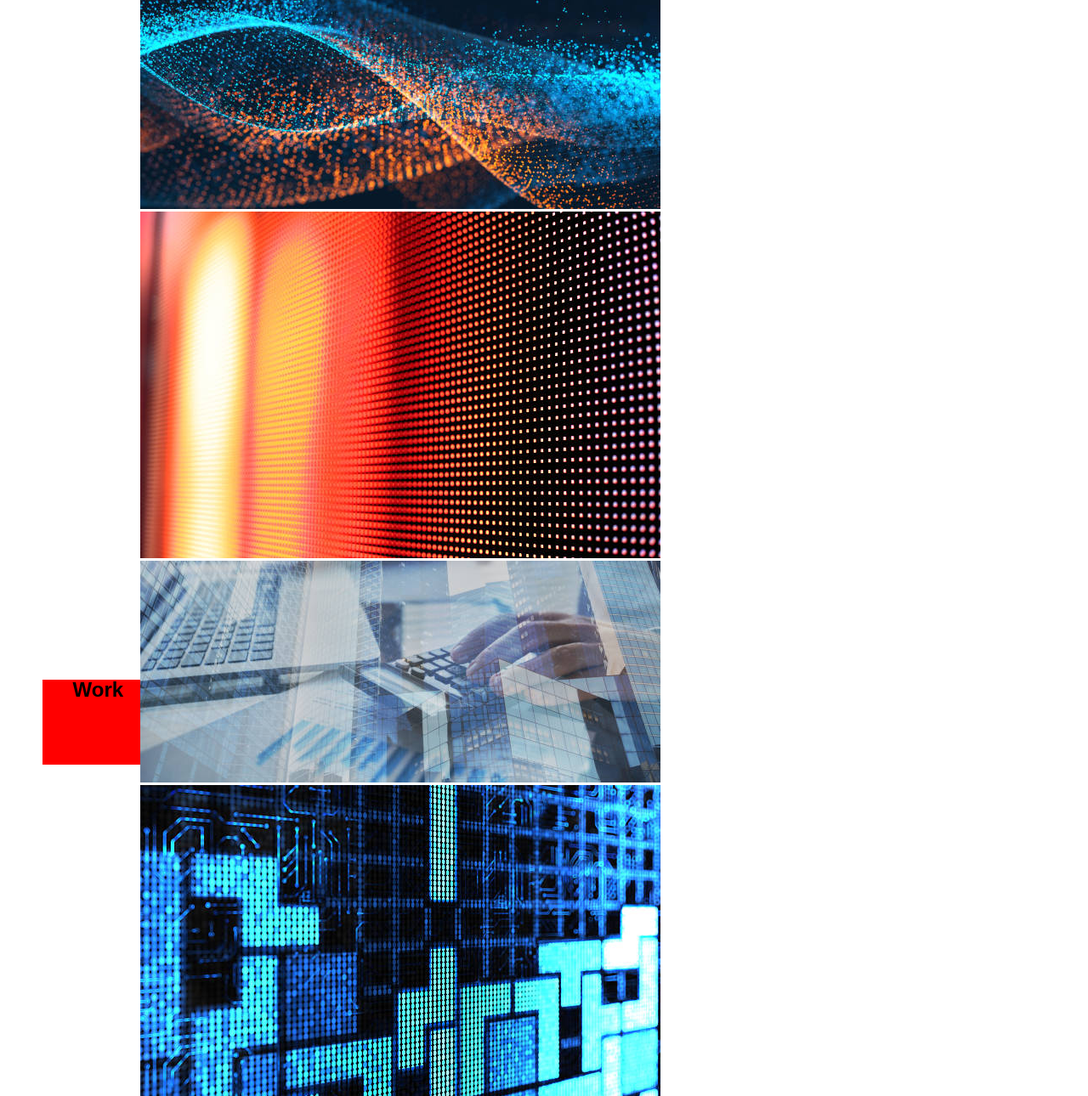
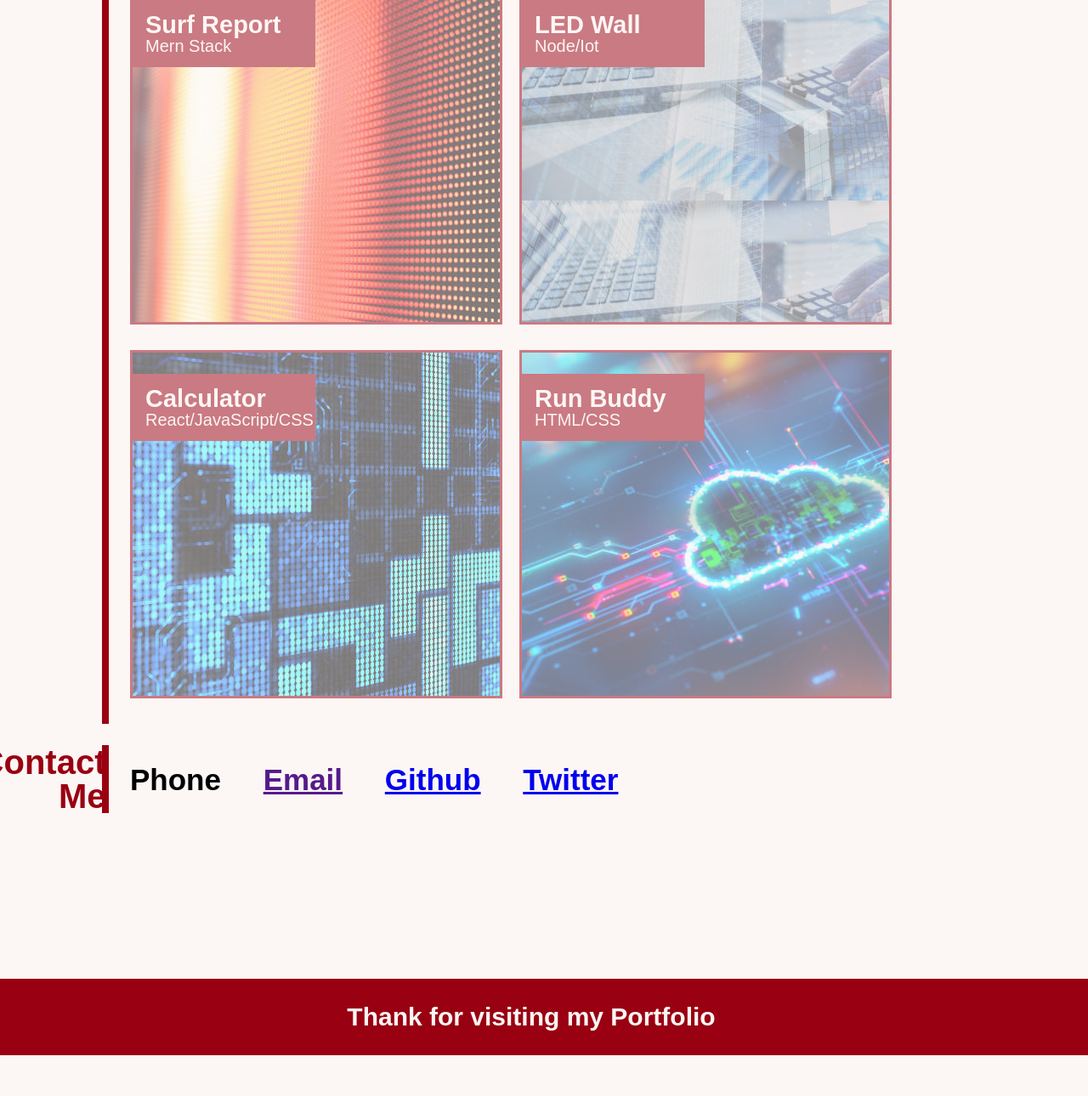
Before and after one commit to SamRiv18/CSS-portfolio-week2Homework, a plain HTML site: page index.html in a window 1280 px wide. Shown: the part 660-1950 px from the top of the page at 85% size. After the commit the page ends 1902 px from the top, so only its background shows below. Drawn offline with Linux system fonts and the light colour scheme.

Commit message:
I finished the basic format of my profile page. I have added borders around the pictures of the project. I have also created a hover feature that changes the opacity when being hovered on.

```diff
--- a/assests/css/styles.css
+++ b/assests/css/styles.css
@@ -1,8 +1,14 @@
+/* sets background color */
+body{
+    background-color:#FCF6F5FF;
+}
+
+/* sets the look of header*/
 .header{
-    padding: 20px;
+    padding: 30px;
     padding-left: 0px;
     padding-top: 30px;
-    background-color: gray;
+    background-color: #990011FF;
 
 }
 
@@ -10,9 +16,9 @@
 .header #name{
     padding: 10px;
     padding-left: 70px;
-    background-color: aqua;
+    background-color:  #FCF6F5FF;
     display: inline;
-    color: grey;
+    color: #990011FF;;
 }
 
 /* shifts the class navigation along with its contents to the right */
@@ -25,7 +31,9 @@
 /* displays the list of navigation horizotally rather than vertically and modifies font */
 .header .navigation li, .navigation a{
     display: inline;
-    color: aqua;
+    color: #FCF6F5FF;;
+    font-size: 25px;
+    padding-right: 15px;
 }
 
 /* code used to display hero image on the site */
@@ -40,105 +48,157 @@
 
 /* used to place text on the bottom right of the image */
 .intro_me{
-    width: 360px;
-    height: 55px;
+    width: 650px;
+    height: 90px;
     border: 1px solid;
     box-sizing:border-box;
-    background-color: aqua;
-    color: gray;
+    background-color: #990011FF;
+    color: #FCF6F5FF;
     position: absolute;
     bottom: 10px;
     right: 10px;
+    font-size: 28px;
+    padding-left: 60px;
+    padding-top: 2px;
+}
+
+/* css styling for title car, which includes my name and discription */
+.title_card{
+    width: 10%;
+    text-align: right;
+    padding-right: 20px;
+    display: flex;
+    border-right: solid 8px #990011FF;
+    justify-content: center;
+    font-size: 40px;
+    color: #990011FF;
+}
+
+/* about me paragraph */
+.aboutMe p{
+    margin-left: 25px;
+    font-size: 22px;
+}
+
+/* set work section */
+.work{
+    display: flex;
+    flex-wrap: wrap;
+    width: 100%;
+    margin: 25px 0;
+}
+
+/* sets about me section */
+.aboutMe{
+    display: flex;
+    flex-wrap: wrap;
+    align-content: center;
+    justify-content: flex-start;
+    width: 100%;
+    margin: 25px 0;
 
 }
 
-/* .title_card{
-    width: 360px;
-    height: 55px;
-    border: 1px solid;
-    box-sizing:border-box;
-} */
+/* sets look of all the pictures */
+.gallery{
+    width: 70%;
+    margin: 30px 0;
+}
 
-.title_card{
-    width: 10%;
-    height: 100px;
-    float: left;
-    background-color: red;
-    text-align: right;
-    padding-right: 20px;
+/* sets the grid used to display the pictures */
+.gallery-grid{
+    width: 100%;
+    display: grid;
+    grid-template-columns: repeat(2,1fr);
+    grid-template-rows: repeat(2,1fr);
+    row-gap: 30px;
+    column-gap: 20px;
+    margin-left: 25px;
+    grid-auto-flow: dense;
 
 }
 
-p{
-    width: 90%;
-    height: 100px;
-    float: right;
-    border-left: 10px solid navy;
-    align-items: center;
-
+/* sets the name of each project */
+.project_title{
+    background-color: #990011FF;
+    font-size: 30px;
+    width: 215px;
+    padding: 15px;
+    margin-top: 25px;
 }
 
-.work{
-    display: flex;
-    flex-wrap: wrap;
-    width: 90%;
-    margin: 20px 50px;
-    align-items: center;
+/***** project descripton start **********/
+.project_title h1{
+    font-size: 29px;
+    justify-content: center;
+    color: #FCF6F5FF;
 }
 
-.gallery{
-    /* display: grid;
-    grid-template-columns: repeat(4,1fr);
-    grid-template-rows: repeat(4,10vw);
-    grid-gap: 2px; */
-    /* background-color: aqua;
-    display: grid;
-    grid-template-columns: repeat(3, 1fr);
-    gap:10px */
+
+.project_title p{
+    font-size: 20px;
+    color: #FCF6F5FF;
+}
+/***** project descripton end**********/
+
+/***** sets all the pictures on the grid start ******/
+.assigment_1 {
+    border: solid #990011FF;
+    height: 410px;
+    background-image: url(/assests/images/led_wall.jpg);
+    opacity: 0.5;
 }
 
-/* .surf_images_item1,.led_wall_item2,.calculator_item3,.pastel_item4,.run_item5{
-    height: 100%;
-    width: 100%;
-    object-fit: cover;
-    border: solid 2px yellow;
-
+.assigment_2 {
+    background-image: url(/assests/images/calculator.jpg);
+    border: solid #990011FF;
+    opacity: 0.5;
 }
 
-.surf_images_item1{
-    grid-column-start: 1;
-    grid-column-end: 4;
-    grid-row-start: 2;
-    grid-row-end: 4;
-    position: relative;
+.assigment_3 {
+    background-image: url(/assests/images/pastel_puzzels.jpg);
+    border: solid #990011FF;
+    opacity: 0.5;
 }
 
-.led_wall_item2{
-    grid-column-start: 2;
-    grid-column-end: 4;
-    grid-row-start: 2;
-    grid-row-end: 3;
-    position: relative;
+.assigment_4 {
+    background-image: url(/assests/images/Run_Buddy.jpg);
+    border: solid #990011FF;
+    opacity: 0.5;
 }
 
-.calculator_item3{
-    grid-column-start: 1;
-    grid-column-end: 2;
-    grid-row-start: 4;
-    grid-row-end: 5;
-    position: relative;
+.assigment_1:hover, .assigment_2:hover, .assigment_3:hover, .assigment_4:hover{
+    opacity: 1;
 }
-.pastel_item4{
-    grid-column-start: 3;
-    grid-column-end: 4;
-    grid-row-start: 3;
-    grid-row-end: 4;
-    position: relative;
+
+/***** sets all the pictures on the grid end ******/
+
+
+/* sets the contact me section */
+.contact_me{
+    display: flex;
+    align-items: center;
+    font-weight: bold;
+    margin: 25px 0;
 }
-.run_item5{
-    grid-column-start: 2;
-    grid-column-end: 3;
-    grid-row-start: 4;
-    grid-row-end: 5;
-    position: relative;
-} */
+
+.contact_options{
+    font-size: 35px;
+    margin-left: 25px;
+}
+.contact_options a{
+    padding-right: 40px;
+}
+
+footer{
+    display: flex;
+    justify-content: center;
+    font-size: 30px;
+    flex-wrap: wrap;
+    padding: 30px;
+    padding-left: 0px;
+    padding-top: 30px;
+    background-color: #990011FF;
+    color: #FCF6F5FF;
+    margin-top: 195px;
+}
--- a/index.html
+++ b/index.html
@@ -28,8 +28,8 @@
     <figure class= "hero_image">
         <section class= intro_me>
             <h2> I am <br />
-                <span id= name>Samuel Riveros</span> <br />
-            I am a web developer and software developer</h2>
+                <span id= name>Samuel Riveros,</span> <br />
+             a web developer and software developer</h2>
         </section>
     </figure>
 
@@ -45,51 +45,51 @@
         <!-- Work section -->
         <section id= "work" class= "work">
             <h1 class= "title_card">Work</h1>
-            <div class= "gallery">
-                <figure class="surf_images_item1">
-                    <a href="#">
-                        <img src="/assests/images/surf_report.jpg"
-                        alt="Surf_Report application">
-                    </a>
-                </figure>
-                <figure class="led_wall_item2">
-                    <a href="#">
-                        <img src="/assests/images/led_wall.jpg"
-                        alt="Led_Wall application">
-                    </a>
-                </figure>
-                <figure class="calculator_item3">
-                    <a href="#">
-                        <img src="/assests/images/calculator.jpg"
-                        alt="Calculator application">
-                    </a>
-                </figure>
-                <figure class="pastel_item4">
-                    <a href="#">
-                        <img src="/assests/images/pastel_puzzels.jpg"
-                        alt="Pastel application">
-                    </a>
-                </figure>
-                <figure class="run_item5">
-                    <a href="#">
-                        <img src="/assests/images/Run_Buddy.jpg"
-                        alt="Run_Buddy application">
-                    </a>
-                </figure>
-            </div>
+            <section class= "gallery">
+                <div class= "gallery-grid" class="title_grid">
+                <div class="assigment_1">
+                    <a href="#"></a>
+                    <div class="project_title">
+                        <h1>Surf Report</h1>
+                        <p>Mern Stack</p>
+                    </div>
+                </div>
+                <div class="assigment_2">
+                    <a href="#"></a>
+                    <div class="project_title">
+                        <h1>LED Wall</h1>
+                        <p>Node/Iot</p>
+                    </div>
+                </div>
+                <div class="assigment_3">
+                    <a href="#"></a>
+                    <div class="project_title">
+                        <h1>Calculator</h1>
+                        <p>React/JavaScript/CSS</p>
+                    </div>
+                </div>
+                <div class="assigment_4">
+                    <a href="#"></a>
+                    <div class="project_title">
+                        <h1>Run Buddy</h1>
+                        <p>HTML/CSS</p>
+                    </div>
+                </div>
+                </div>
+            </section>
 
 
         </section>
 
         <!-- Contact Me section -->
-        <section id= "contact_me" class= "contact_me">
+        <section id="contact_me" class= "contact_me">
             <h1 class= "title_card">Contact Me</h1>
-            <ul>
-                <li>770.527.3700</li>
-                <li>placeholder@outlook.com</li>
-                <li> <a href= "https://github.com/SamRiv18">Github</a></li>
-                <li> <a href= "https://twitter.com/sam_riveros">Twitter</a></li>
-            </ul>
+            <div class="contact_options">
+                <a >Phone</a>
+                <a href="">Email</a>
+                <a href= "https://github.com/SamRiv18">Github</a>
+                <a href= "https://twitter.com/sam_riveros">Twitter</a>
+            </div>
         </section>
     </main>
 
@@ -97,8 +97,6 @@
     <footer>
         <h3>Thank for visiting my Portfolio</h3>
     </footer>
-
-
 <body>
 
 </body>
```
Also changed, not shown: assests/images/hero_image.jpg.
